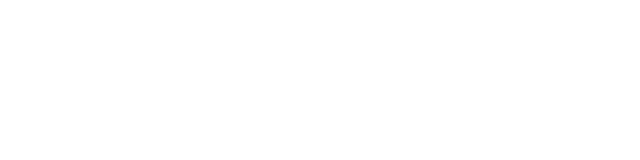
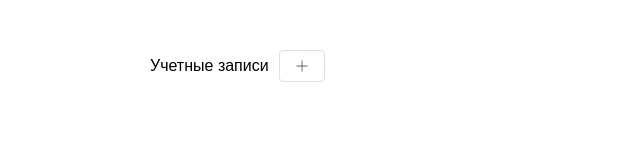
Before and after one commit to SergeyFF3/vue-project, a Vue app: page / in a window 1280 px wide. Shown: the top 160 px of the page, without its empty margins (0-640 px from the left). Built offline with nearby package versions, Linux system fonts and the light colour scheme; the HTML template or start-up script is replaced by a standard one.

Commit message:
added AddNewAccount component

```diff
--- a/src/App.vue
+++ b/src/App.vue
@@ -1,3 +1,7 @@
-<script setup lang="ts"></script>
+<script setup lang="ts">
+import AddNewAccount from "./components/AddNewAccount.vue";
+</script>
 
-<template></template>
+<template>
+  <AddNewAccount />
+</template>
--- /dev/null
+++ b/src/components/AddNewAccount.css
@@ -0,0 +1,5 @@
+.header__wrapper {
+  display: flex;
+  align-items: center;
+  gap: 10px;
+}
--- /dev/null
+++ b/src/components/AddNewAccount.vue
@@ -0,0 +1,18 @@
+<script setup lang="ts">
+import "./AddNewAccount.css";
+import { Plus } from "@element-plus/icons-vue";
+import { useAccountStore } from "../stores/accounts";
+
+const accountStore = useAccountStore();
+
+function addNewAccountHandler() {
+  accountStore.addNewAccount();
+}
+</script>
+
+<template>
+  <div class="header__wrapper">
+    <h1>Учетные записи</h1>
+    <el-button type="default" :icon="Plus" @click="addNewAccountHandler" />
+  </div>
+</template>
--- a/src/main.ts
+++ b/src/main.ts
@@ -1,4 +1,4 @@
-import "./main.css";
+import "./assets/main.css";
 import "element-plus/dist/index.css";
 
 import { createApp } from "vue";
--- a/src/stores/accounts.ts
+++ b/src/stores/accounts.ts
@@ -33,7 +33,7 @@
       password: "",
     };
 
-    return [...accounts.value, newAccount];
+    accounts.value = [...accounts.value, newAccount];
   }
 
   function onChangeField(
@@ -49,7 +49,7 @@
   }
 
   function saveAccount(state: IAccount) {
-    return accounts.value.map((account) => {
+    accounts.value = accounts.value.map((account) => {
       if (account.id === state.id) {
         if (state.type === AccountType.LDAP) {
           return { ...state, password: null };
@@ -62,7 +62,7 @@
   }
 
   function deleteAccount(id: string) {
-    return accounts.value.filter((account) => account.id !== id);
+    accounts.value = accounts.value.filter((account) => account.id !== id);
   }
 
   return { accounts, addNewAccount, deleteAccount, saveAccount, onChangeField };
```
Also changed, not shown: src/assets/main.css (renamed from src/main.css).
